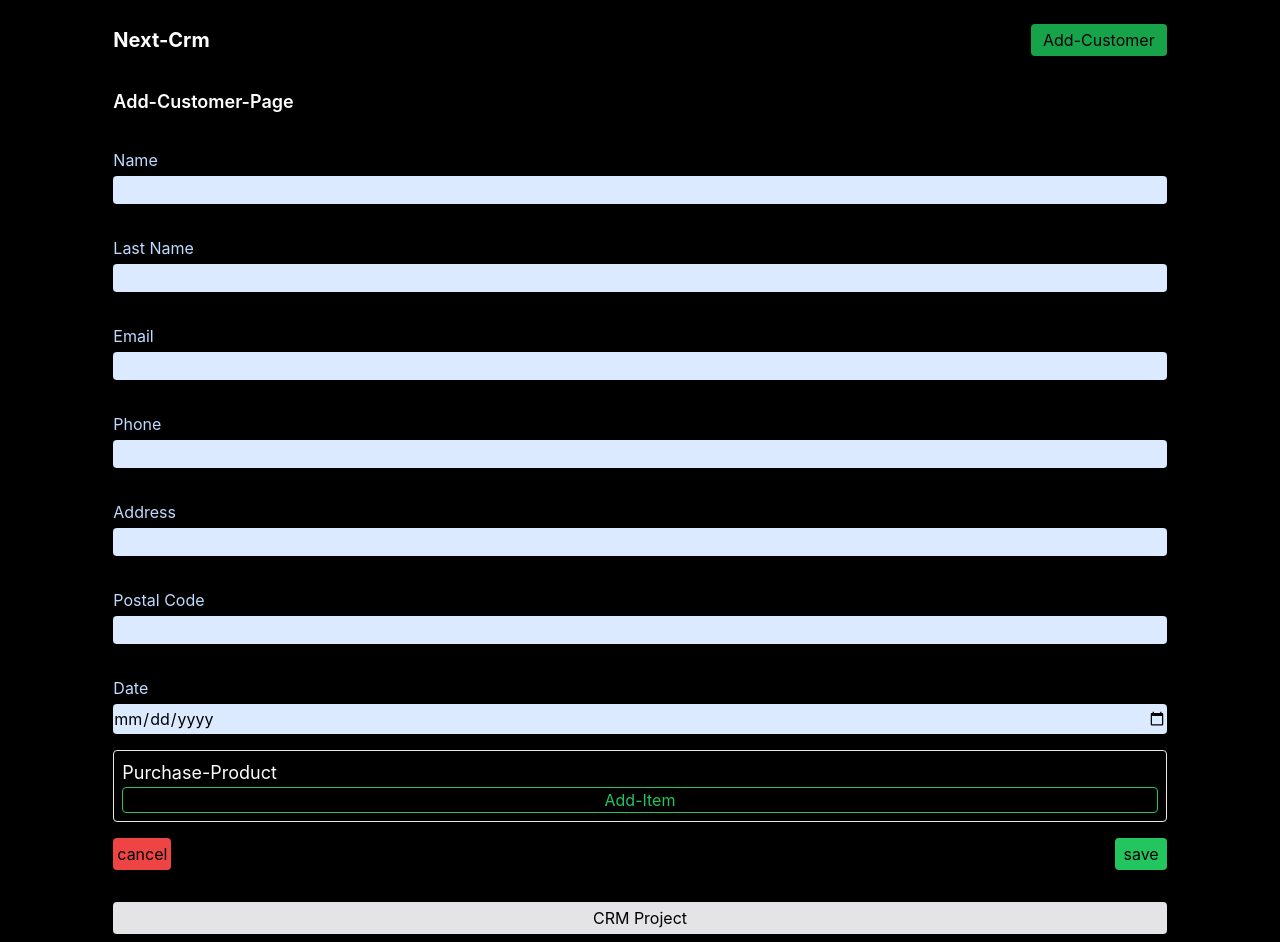
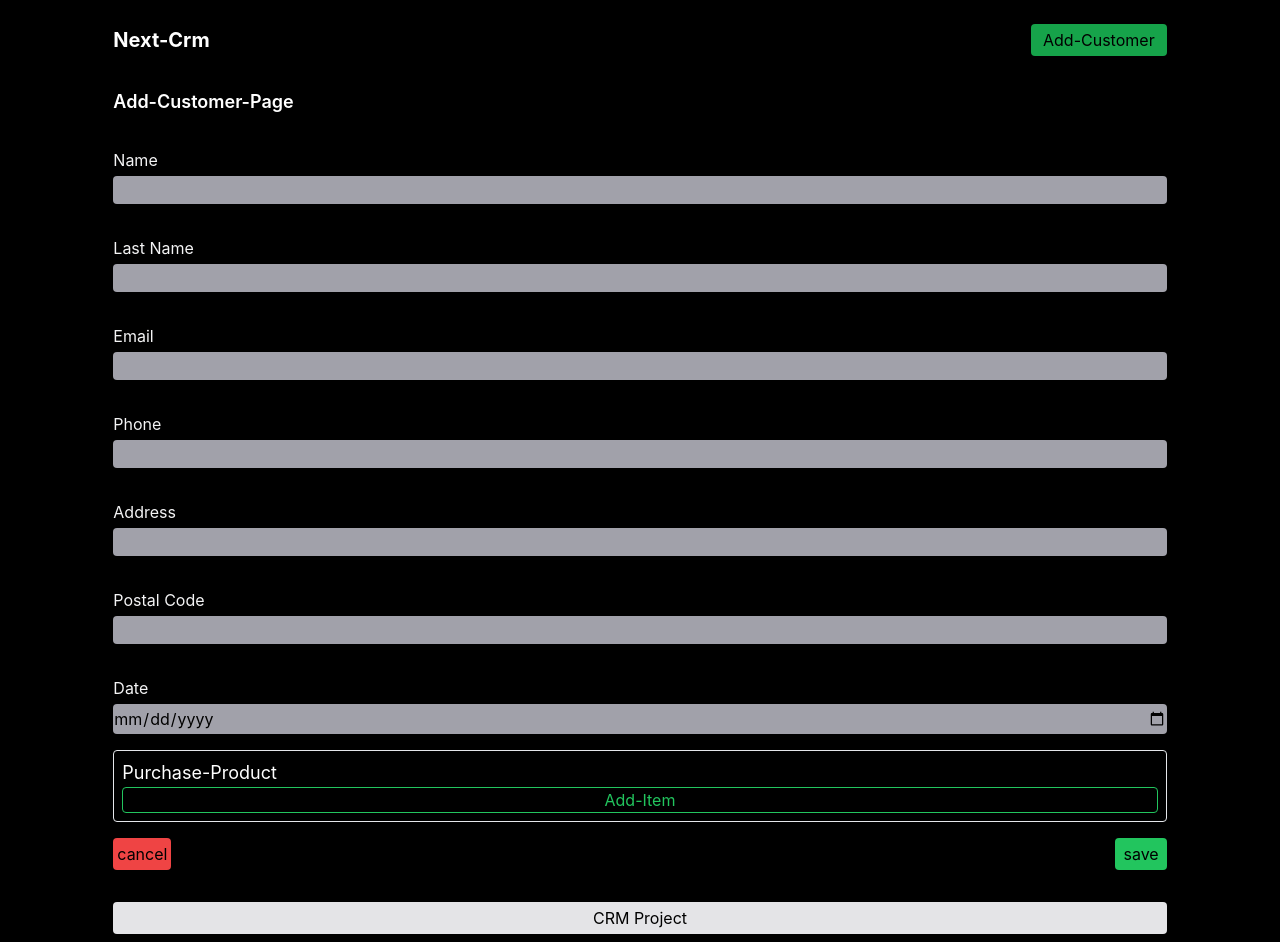
Before and after one commit to arshia788/Next-Crm, a Next.js app: page /add-customer in a window 1280 px wide. Built offline with nearby package versions, Linux system fonts and the light colour scheme.

Commit message:
ui input

```diff
--- a/components/modules/FromInput.js
+++ b/components/modules/FromInput.js
@@ -6,11 +6,11 @@ export default function FormInput({name, label, type, value, onChange}) {
 
         <label
         html={name}
-        className='text-blue-200 mb-1'>{label}</label>
+        className='text-zinc-100 mb-1'>{label}</label>
 
         <input
         id={name}
-        className='border-none outline-none rounded bg-blue-100 py-0.5'
+        className='border-none outline-none rounded bg-zinc-400 py-0.5'
         onChange={onChange}
         value={value}
         type={type}
```
